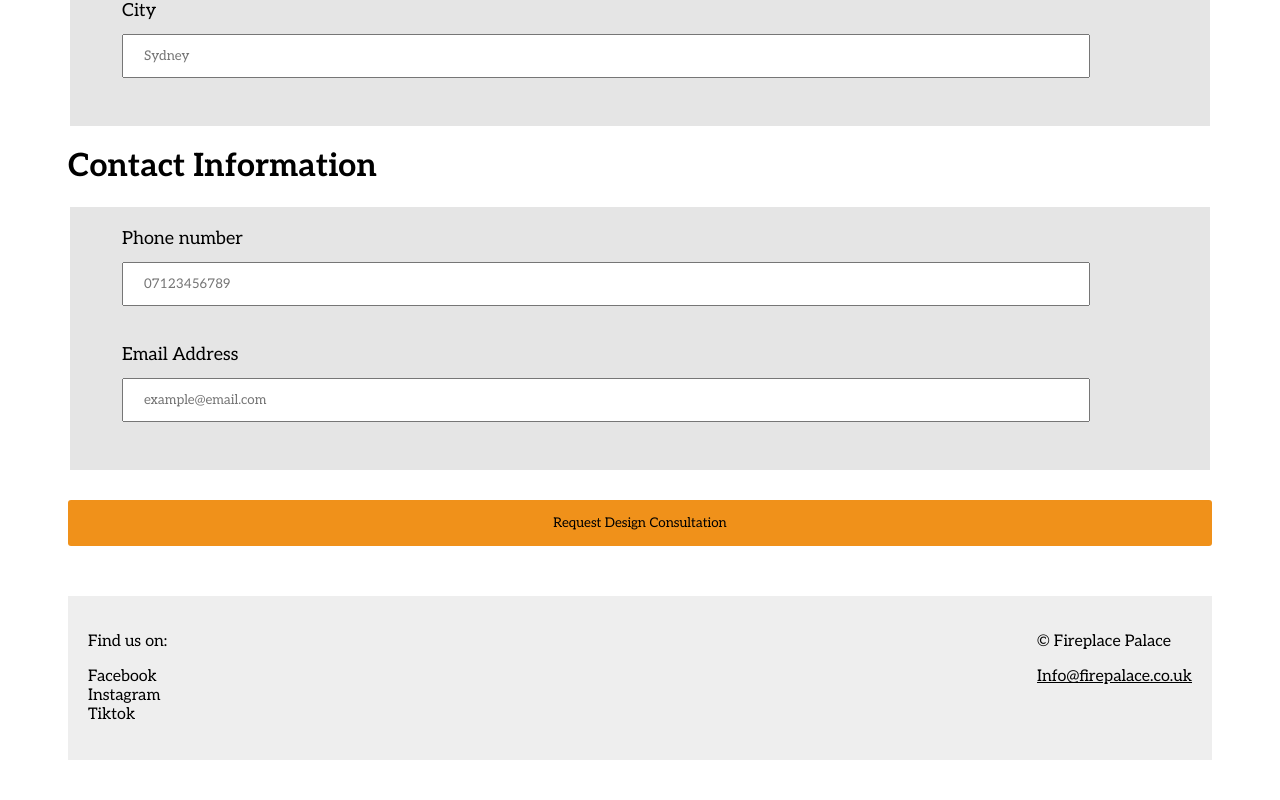
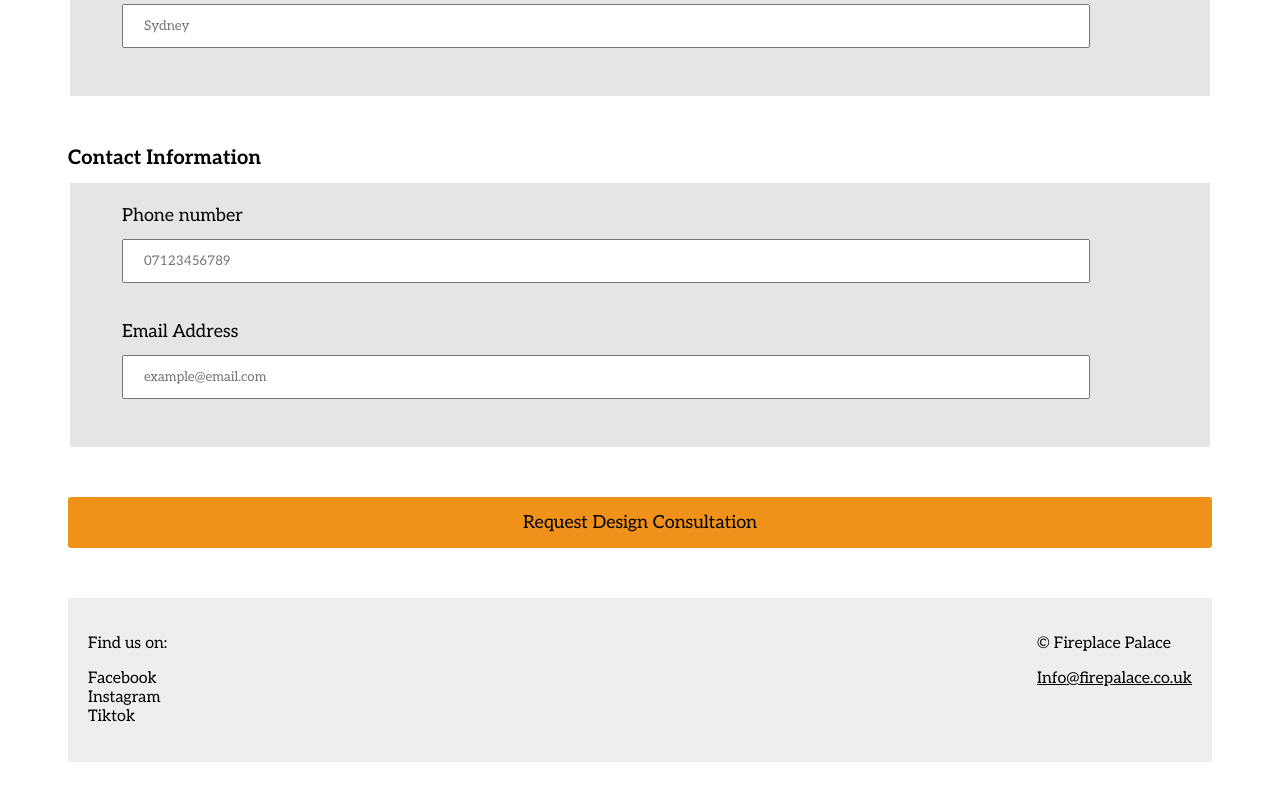
Before and after one commit to SchoolOfCode/bc16-w7d3-workshop-nextjs-boilerplate-room-5-week-7, a Next.js app: page /booking in a window 1280 px wide. Shown: the part 578-1378 px from the top of the page. Built offline with nearby package versions, Linux system fonts and the light colour scheme.

Commit message:
changed button margin

```diff
--- a/src/ContactForm/ContactForm.css
+++ b/src/ContactForm/ContactForm.css
@@ -1,10 +1,15 @@
 ul {
     list-style: none;
+}
+
+h1 {
+    font-size: 20px;
 }
 
 fieldset {
     border: none;
     background-color: rgb(229,229,229);
+    margin-bottom: 50px;
 }
 
 .submit-btn {
@@ -12,8 +17,9 @@ fieldset {
     border: none;
     padding: 15px 10px;
     width: 100%;
-    margin: 30px 0;
+    margin-bottom: 30px;
     border-radius: 3px;
+    font-size: 18px;
 }
 
 .submit-btn:hover {
```
